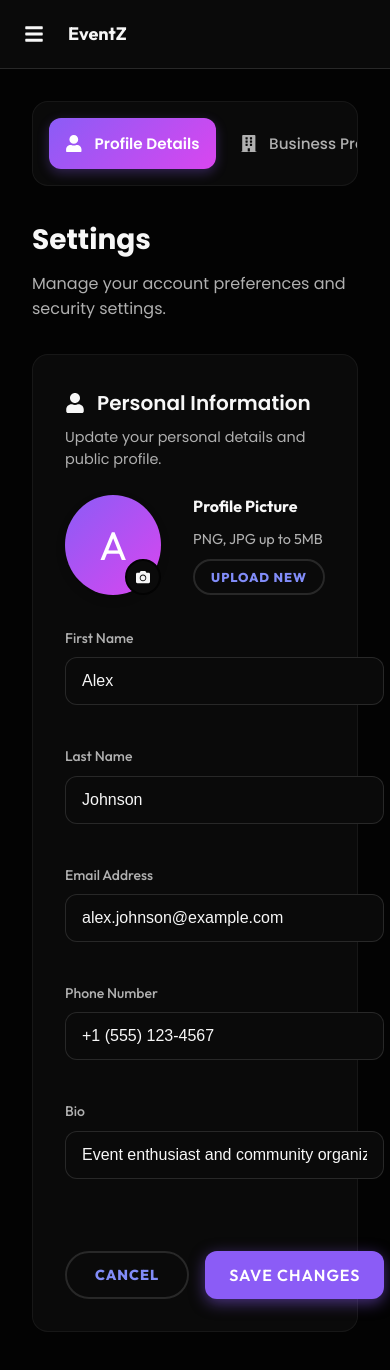
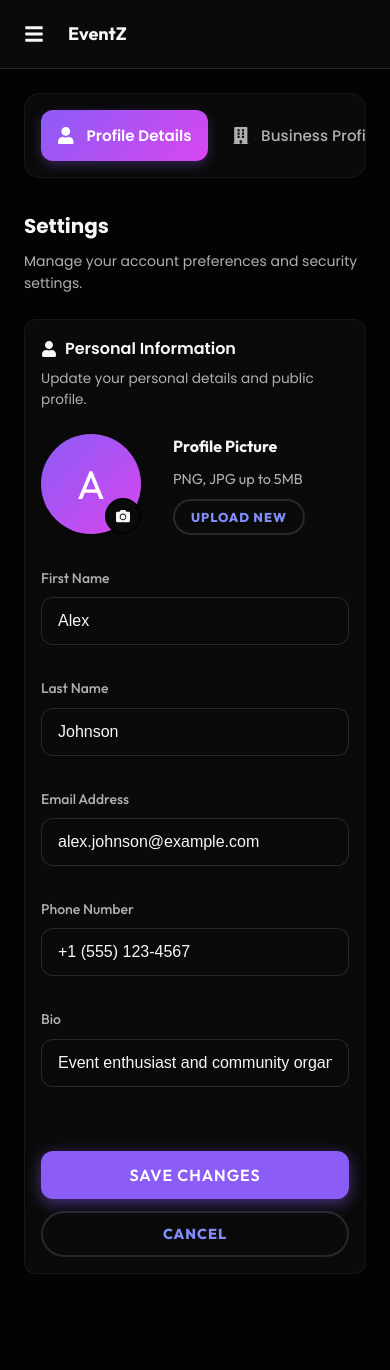
Before and after one commit to dunt21/Zoharix-Pay-Tickets, a React (Vite) app in the folder frontend/: page /dashboard/settings in a window 390 px wide. Shown: the top 1370 px of the page. After the commit the page ends 1330 px from the top, so only its background shows below. Built offline with nearby package versions, Linux system fonts and the light colour scheme.

Commit message:
Fixed responsiveness for settings

```diff
--- a/frontend/src/pages/Dashboard/Settings.css
+++ b/frontend/src/pages/Dashboard/Settings.css
@@ -172,8 +172,67 @@
 }
 
 @media (max-width: 768px) {
+    .settings-container {
+        padding: 0.5rem;
+    }
+
+    .settings-section-card {
+        padding: 1.5rem;
+        border-radius: 12px;
+    }
+
+    .card-header {
+        flex-direction: column;
+        gap: 1rem;
+    }
+
+    .card-title {
+        font-size: 1.1rem;
+    }
+
+    .card-description {
+        font-size: 0.85rem;
+    }
+
     .form-grid {
         grid-template-columns: 1fr;
+        gap: 1rem;
+    }
+
+    .form-actions {
+        flex-direction: column-reverse;
+        gap: 0.75rem;
+    }
+
+    .form-actions button {
+        width: 100%;
+    }
+
+    .settings-header {
+        margin-bottom: 1.5rem;
+    }
+
+    .settings-title {
+        font-size: 1.5rem;
+    }
+
+    .settings-subtitle {
+        font-size: 0.875rem;
+    }
+}
+
+@media (max-width: 480px) {
+    .settings-section-card {
+        padding: 1rem;
+    }
+
+    .card-title {
+        font-size: 1rem;
+        gap: 0.5rem;
+    }
+
+    .settings-title {
+        font-size: 1.25rem;
     }
 }
 
```
